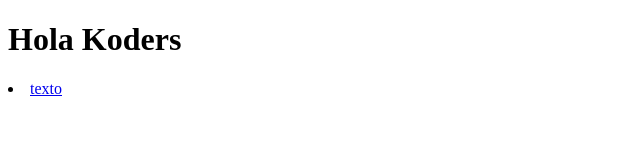
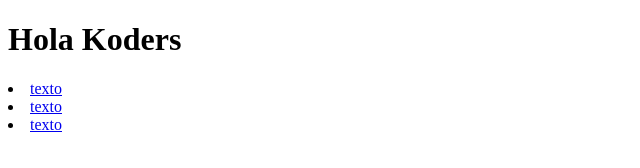
Before and after one commit to dannyvazquez78/principal, a plain HTML site: page index.html in a window 1280 px wide. Shown: the whole page, without its empty margins (0-640 px from the left). Drawn offline with Linux system fonts and the light colour scheme.

Commit message:
tercer cambio

```diff
--- a/index.html
+++ b/index.html
@@ -11,6 +11,8 @@
     <header>
         <nav>
             <li> <a href="#">texto</a></li>
+            <li> <a href="#">texto</a></li>
+            <li> <a href="#">texto</a></li>
         </nav>
     </header>
 </body>
```
